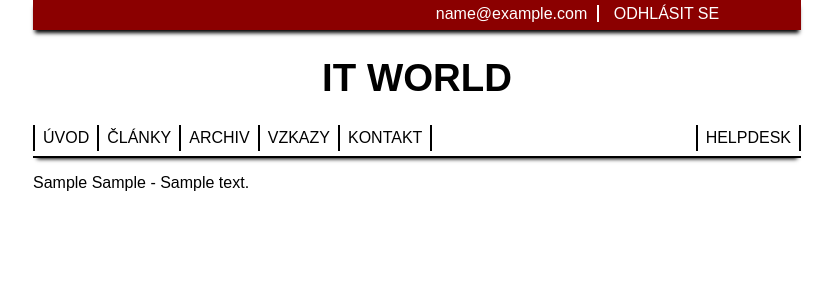
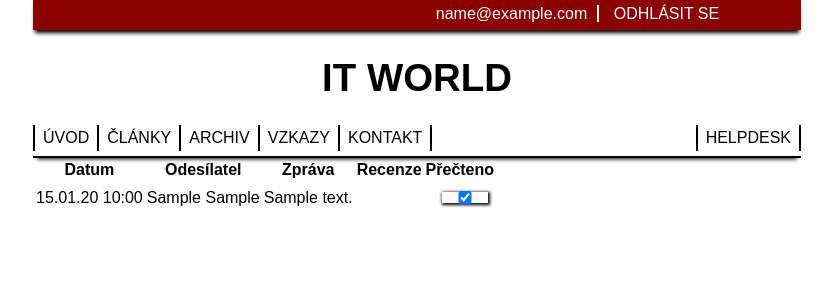
Before and after one commit to Tutislav/Softwarovi-inzenyri-xD, a PHP site: page /messages.php in a window 1280 px wide. Shown: the top 300 px of the page, without its empty margins (223-1056 px from the left). Run offline with PHP 8.4, Linux system fonts and the light colour scheme; the visitor is signed in with stand-in values (Sample User, id 1); tables that the repository leaves empty hold one stand-in row (values such as "Sample post"); data that the repository does not hold is empty; a stand-in replaces the project's code that opens the database connection.

Commit message:
Update messages.php

```diff
--- a/projekt/messages.php
+++ b/projekt/messages.php
@@ -40,24 +40,46 @@
                 <li class="helpdesk"><a href="">HELPDESK</a></li>
             </ul>
         </div>
-        <div>
+        <table>
+            <tr>
+                <th>Datum</th>
+                <th>Odesílatel</th>
+                <th>Zpráva</th>
+                <th>Recenze</th>
+                <th>Přečteno</th>
+            </tr>
             <?php
                 require("backend/connect.php");
-                $sql = "SELECT jmeno, prijmeni, vzkaz_text FROM uzivatel JOIN vzkazy ON uzivatel.id_uzivatele=vzkazy.id_odesilatele WHERE id_prijemce='$user_id';";
+                $sql = "SELECT datum_odeslani, jmeno, prijmeni, vzkaz_text, id_prispevku, precteno FROM uzivatel JOIN vzkazy ON uzivatel.id_uzivatele=vzkazy.id_odesilatele NATURAL JOIN recenze WHERE id_prijemce='$user_id';";
                 $result = $conn->query($sql);
                 $conn->close();
                 if ($result->num_rows > 0) {
                     while ($row = $result->fetch_assoc()) {
+                        $date = date("d.m.y h:i", strtotime($row["datum_odeslani"]));
                         $sender_name = $row["jmeno"] . " " . $row["prijmeni"];
                         $message_text = $row["vzkaz_text"];
-                        echo("<p>" . $sender_name ." - " . $message_text . "</p>");
+                        if (!empty($row["id_recenze"])) {
+                            $review = "<button onlick='location.href=clanek.php?id=" . $row["id_prispevku"] . "#recenze'>Recenze</button>";
+                        }
+                        else {
+                            $review = "";
+                        }
+                        if ($row["precteno"]) {
+                            $read = "<input type='checkbox' name='read' id='read' checked>";
+                        }
+                        else {
+                            $read = "<input type='checkbox' name='read' id='read'>";
+                        }
+                        echo("<tr>");
+                        echo("<td>" . $date . "</td><td>" . $sender_name ."</td><td>" . $message_text . "</td><td>" . $review . "</td><td>" . $read . "</td>");
+                        echo("</tr>");
                     }
                 }
                 else {
-                    echo("Žádné vzkazy");
+                    echo("<p>Žádné vzkazy</p>");
                 }
             ?>
-        </div>
+        </table>
     </div>
 </body>
 </html>
```
